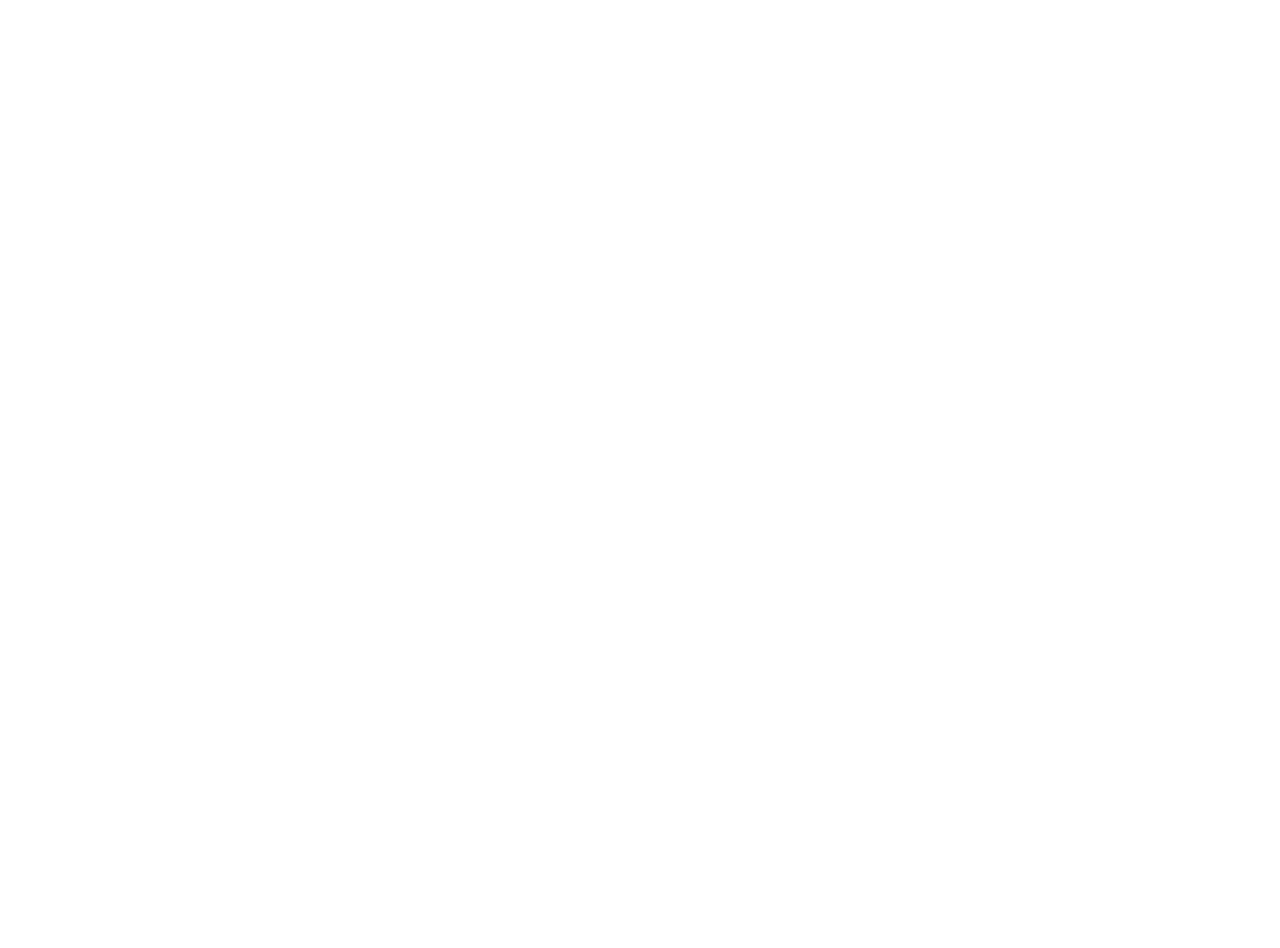
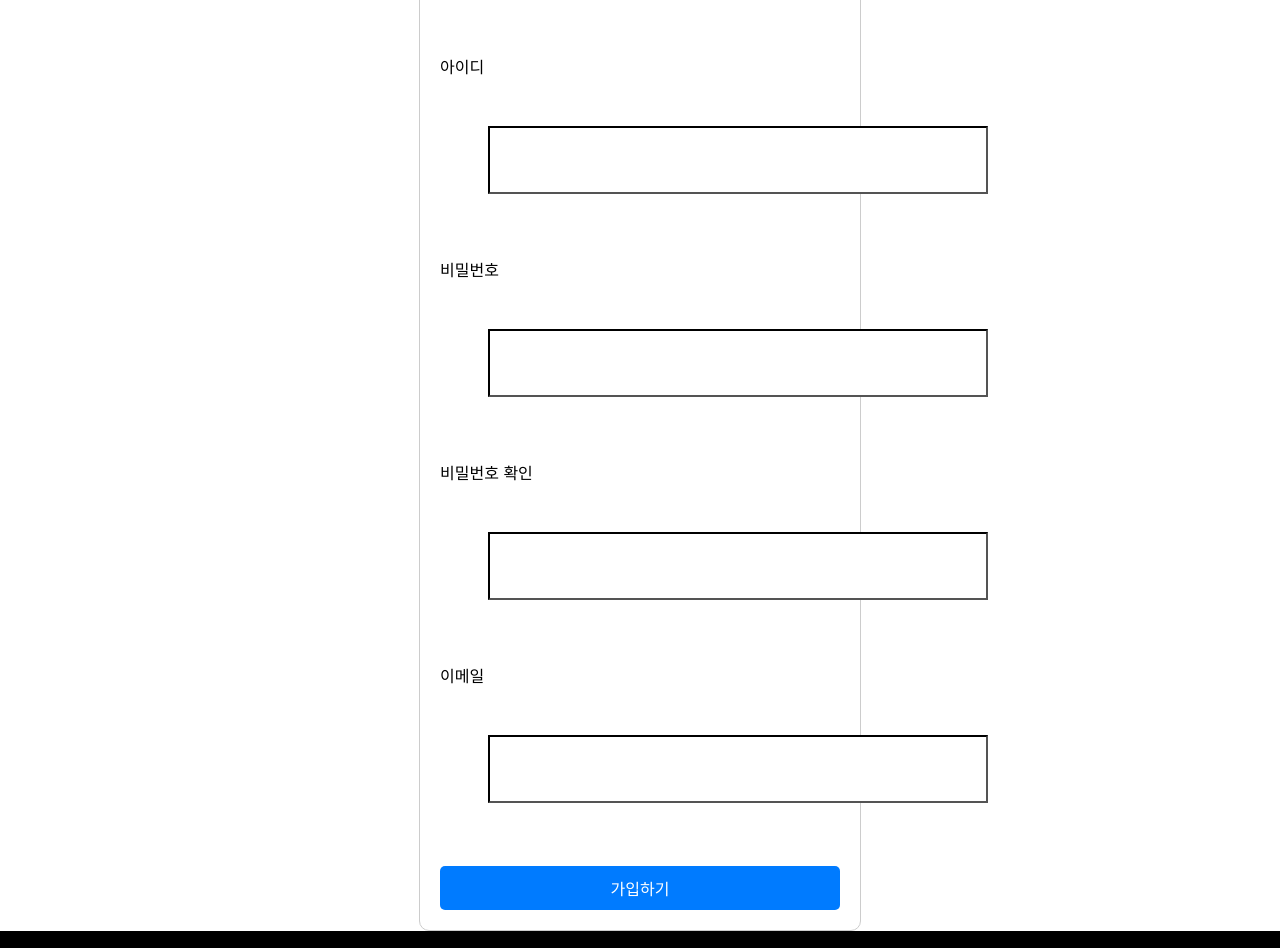
Before and after one commit to JNU-econovation/TeamPonyo-FE, a React (Create React App) app: page /join/1 in a window 1280 px wide. Shown: the part 360-1308 px from the top of the page. Before the commit the page ends 800 px from the top, so only its background shows below. Built offline with nearby package versions, Linux system fonts and the light colour scheme.

Commit message:
chore: 마이페이지 브랜치 추가

```diff
--- /dev/null
+++ b/src/components/Profile.js
@@ -0,0 +1,13 @@
+import React from "react";
+
+const Profile =() => {
+    return (
+        <div>
+        <img className= "profile_image" src="프로필 사진 링크"></img>
+        <div className="nickname">userName</div>
+        </div>
+
+        )
+}
+
+export default Profile
--- /dev/null
+++ b/src/pages/Join.css
@@ -0,0 +1,50 @@
+/* src/Join.css */
+.join-page {
+    max-width: 400px;
+    margin: 0 auto;
+    padding: 20px;
+    border: 1px solid #ccc;
+    border-radius: 10px;
+  }
+
+  .join-page h2 {
+    text-align: center;
+    margin-bottom: 20px;
+  }
+
+  .join-page form {
+    display: flex;
+    flex-direction: column;
+  }
+
+  .join-page form > div {
+    margin-bottom: 15px;
+  }
+
+  .join-page label {
+    margin-bottom: 5px;
+  }
+
+  .join-page input {
+    padding: 8px;
+    font-size: 16px;
+  }
+
+  .join-page .error {
+    color: red;
+    font-size: 12px;
+  }
+
+  .join-page button {
+    padding: 10px;
+    font-size: 16px;
+    background-color: #007bff;
+    color: white;
+    border: none;
+    border-radius: 5px;
+    cursor: pointer;
+  }
+
+  .join-page button:hover {
+    background-color: #0056b3;
+  }
--- a/src/pages/Join.js
+++ b/src/pages/Join.js
@@ -1,16 +1,84 @@
-import React from 'react'
+
 import { useParams } from 'react-router'
+import React, { useState } from 'react';
+import './Join.css';
 
-const Join = () => {
+function Join() {
+  const [form, setForm] = useState({
+    nickname: '',
+    username: '',
+    password: '',
+    confirmPassword: '',
+    email: '',
+  });
 
-    const { joinId } = useParams();
-    console.log(useParams());
+  const [errors, setErrors] = useState({});
+
+  const handleChange = (e) => {
+    setForm({
+      ...form,
+      [e.target.name]: e.target.value,
+    });
+  };
+
+  const validate = () => {
+    let newErrors = {};
+
+    if (!form.username.match(/^[a-zA-Z0-9]{1,10}$/)) {
+      newErrors.username = '아이디는 영어와 숫자로 10자리 이하여야 합니다.';
+    }
+
+    if (!form.password.match(/^(?=.*[a-zA-Z])(?=.*[0-9])(?=.*[^a-zA-Z0-9]).{8,20}$/)) {
+      newErrors.password = '비밀번호는 영어, 숫자, 특수문자를 포함하여 8~20자리여야 합니다.';
+    }
+
+    if (form.password !== form.confirmPassword) {
+      newErrors.confirmPassword = '비밀번호가 일치하지 않습니다.';
+    }
+
+    setErrors(newErrors);
+    return Object.keys(newErrors).length === 0;
+  };
+
+  const handleSubmit = (e) => {
+    e.preventDefault();
+    if (validate()) {
+      console.log('Form submitted:', form);
+      // 추가 로직 (ex: 서버에 데이터 전송)
+    }
+  };
 
   return (
-    <div>
-        Join {joinId} 입니다.
+    <div className="join-page">
+      <h2>회원가입</h2>
+      <form onSubmit={handleSubmit}>
+        <div>
+          <label>닉네임</label>
+          <input type="text" name="nickname" value={form.nickname} onChange={handleChange} required />
+        </div>
+        <div>
+          <label>아이디</label>
+          <input type="text" name="username" value={form.username} onChange={handleChange} required />
+          {errors.username && <p className="error">{errors.username}</p>}
+        </div>
+        <div>
+          <label>비밀번호</label>
+          <input type="password" name="password" value={form.password} onChange={handleChange} required />
+          {errors.password && <p className="error">{errors.password}</p>}
+        </div>
+        <div>
+          <label>비밀번호 확인</label>
+          <input type="password" name="confirmPassword" value={form.confirmPassword} onChange={handleChange} required />
+          {errors.confirmPassword && <p className="error">{errors.confirmPassword}</p>}
+        </div>
+        <div>
+          <label>이메일</label>
+          <input type="email" name="email" value={form.email} onChange={handleChange} required />
+        </div>
+        <button type="submit">가입하기</button>
+      </form>
     </div>
-  )
+  );
 }
 
-export default Join
+export default Join;
--- a/src/pages/MyPageGroup.js
+++ b/src/pages/MyPageGroup.js
@@ -1,8 +1,12 @@
 import React from 'react'
+import Profile from '../components/Profile'
 
 const MyPageGroup = () => {
   return (
-    <div>MyPageGroup</div>
+
+      <div>
+      <Profile/>
+      </div>
   )
 }
 
```
Also changed, not shown: src/pages/Signup.js (added, +60 -0 lines).
